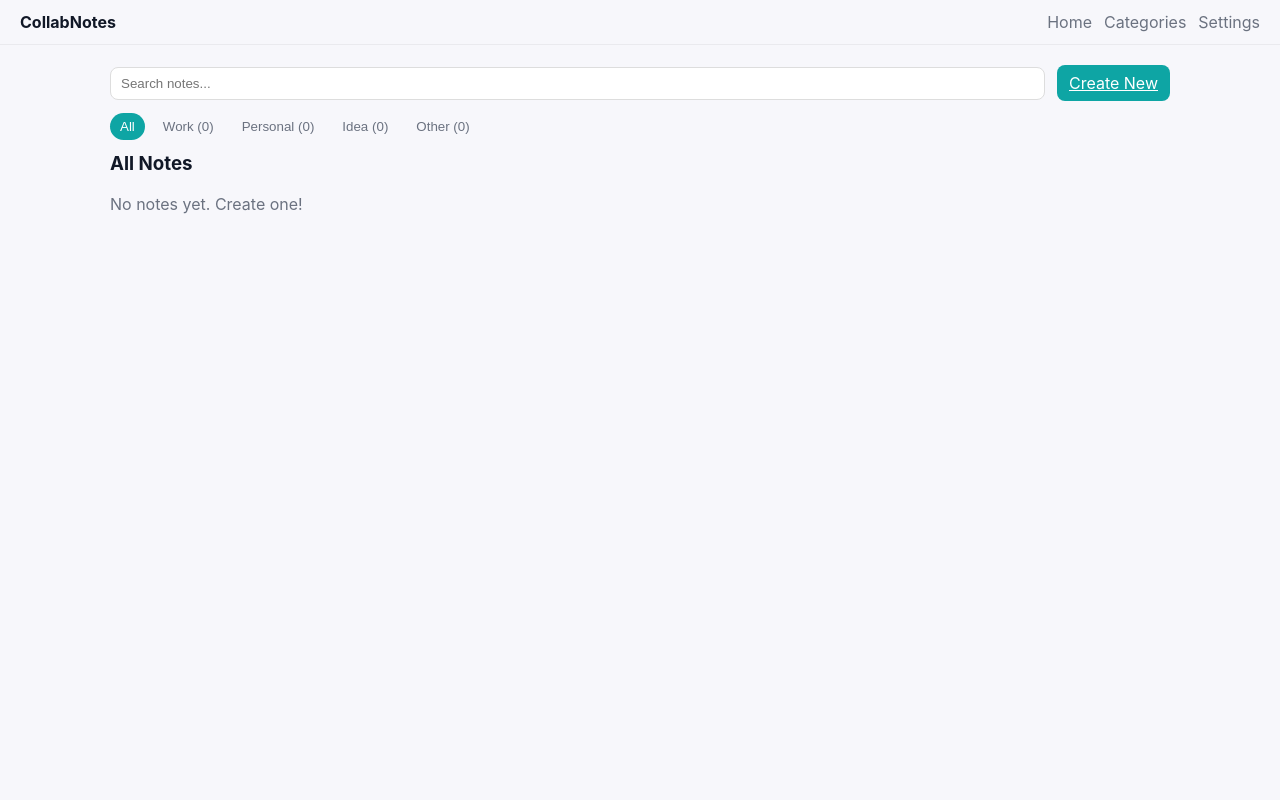
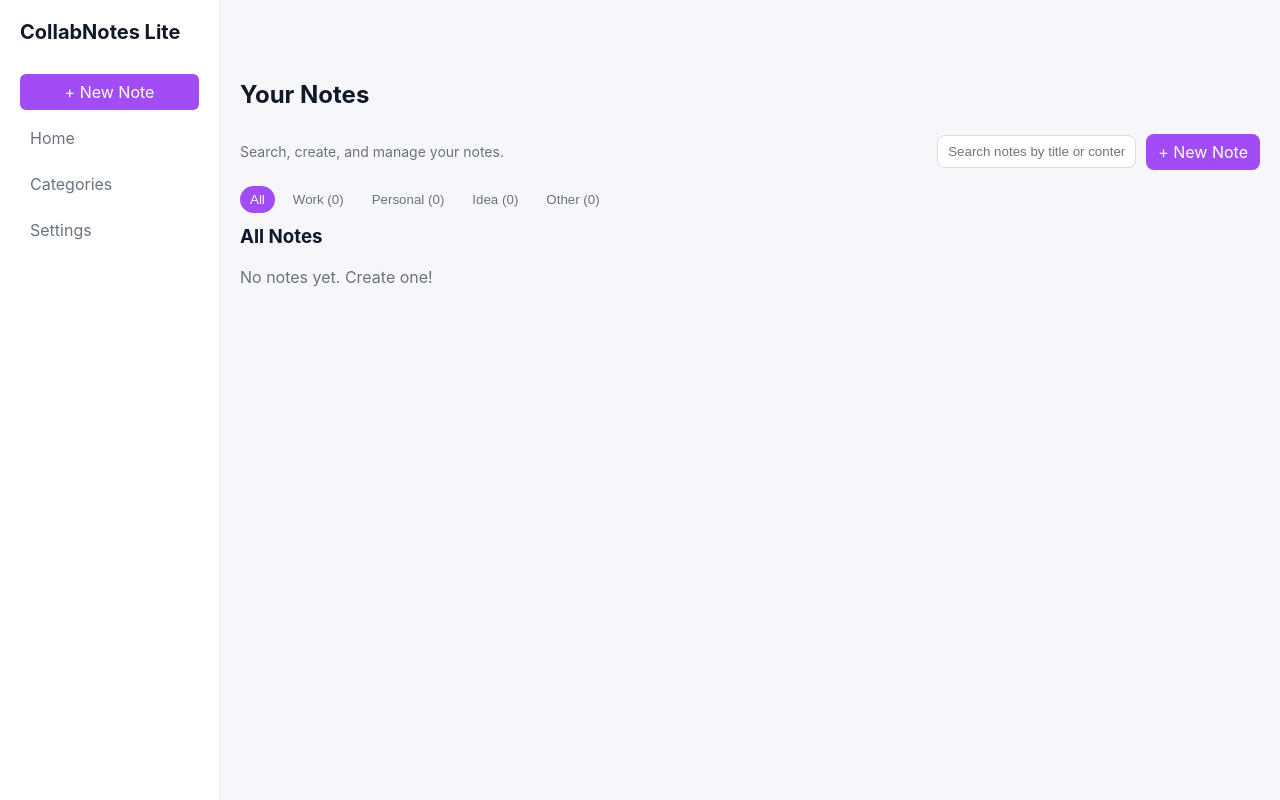
Before and after one commit to RehanaTehazeen/React-Project_-Notes-App, a React (Vite) app: page /login in a window 1280 px wide. Both pictures are taken after typing "Sample", "Sample123" into the empty fields and a click on the button "Login". Built offline with nearby package versions, Linux system fonts and the light colour scheme.

Commit message:
React App commit

```diff
--- a/src/App.jsx
+++ b/src/App.jsx
@@ -16,14 +16,15 @@ function Protected({ children }) {
 export default function App() {
   return (
     <div className="app-root">
-      <header className="app-header">
-        <Link to="/" className="logo">CollabNotes</Link>
-        <nav>
+      <aside className="sidebar">
+        <Link to="/" className="logo">CollabNotes Lite</Link>
+        <nav className = "sidebar-menu">
+          <Link to ="/new" className="btn"> + New Note</Link>
           <Link to="/">Home</Link>
           <Link to="/categories">Categories</Link>
           <Link to="/settings">Settings</Link>
         </nav>
-      </header>
+      </aside>
 
       <main className="app-main">
         <Routes>
@@ -39,3 +40,30 @@ export default function App() {
     </div>
   );
 }
+
+// export default function App() {
+//   return (
+//     <div className="app-root">
+//       <header className="app-header">
+//         <Link to="/" className="logo">CollabNotes Lite</Link>
+//         <nav>
+//           <Link to="/">Home</Link>
+//           <Link to="/categories">Categories</Link>
+//           <Link to="/settings">Settings</Link>
+//         </nav>
+//       </header>
+
+//       <main className="app-main">
+//         <Routes>
+//           <Route path="/login" element={<Login />} />
+//           <Route path="/" element={<Protected><Home/></Protected>} />
+//           <Route path="/new" element={<Protected><NoteEditor/></Protected>} />
+//           <Route path="/edit/:id" element={<Protected><NoteEditor/></Protected>} />
+//           <Route path="/categories" element={<Protected><Categories/></Protected>} />
+//           <Route path="/settings" element={<Protected><Settings/></Protected>} />
+//           <Route path="*" element={<Navigate to="/" />} />
+//         </Routes>
+//       </main>
+//     </div>
+//   );
+// }
--- a/src/pages/Categories.jsx
+++ b/src/pages/Categories.jsx
@@ -10,6 +10,7 @@ export default function Categories() {
   return (
     <div className="page categories-page">
       <h2>Categories</h2>
+      <p>Browse your notes by Category</p>
       <div className="categories-list">
         {CATEGORIES.map(cat => (
           <Link key={cat} to={`/?category=${encodeURIComponent(cat)}`} className="category-item">
--- a/src/pages/Home.jsx
+++ b/src/pages/Home.jsx
@@ -2,7 +2,7 @@ import React, { useContext, useEffect, useMemo, useState } from "react";
 import { Link } from "react-router-dom";
 import { AppContext } from "../contexts/AppContext";
 import NoteCard from "../components/NoteCard";
-// import { formatDistanceToNow } from "date-fns";
+
 
 const CATEGORIES = ["Work", "Personal", "Idea", "Other"];
 
@@ -10,17 +10,11 @@ export default function Home() {
   const { notes, setNotes, getAllNotes, deleteNote, togglePin, loading } = useContext(AppContext);
   const [q, setQ] = useState("");
   const [selectedCat, setSelectedCat] = useState("");
-//   const [searchParams] = useSearchParams();
 
-  useEffect(() => {
-    // initialize notes into context from mockApi if context empty
-    if (notes.length === 0) {
-      getAllNotes().then(fetched => {
-        if (fetched && fetched.length) setNotes(fetched);
-      });
-    }
-    // eslint-disable-next-line
-  }, []);
+
+useEffect(() => {
+  getAllNotes(); // will only fetch if notes empty
+}, []);
 
   // filtered notes
   const filtered = useMemo(() => {
@@ -30,20 +24,28 @@ export default function Home() {
       const qq = q.toLowerCase();
       arr = arr.filter(n => (n.title + " " + n.content).toLowerCase().includes(qq));
     }
-    // pinned first
     arr.sort((a,b) => (b.pinned === a.pinned) ? (new Date(b.updatedAt || b.createdAt) - new Date(a.updatedAt || a.createdAt)) : (b.pinned ? 1 : -1));
     return arr;
   }, [notes, q, selectedCat]);
 
-  // show pinned separately if any
   const pinned = filtered.filter(n => n.pinned);
   const others = filtered.filter(n => !n.pinned);
 
   return (
     <div className="page home-page">
       <div className="home-top">
-        <input className="search" placeholder="Search notes..." value={q} onChange={e=>setQ(e.target.value)} />
-        <Link to="/new" className="btn">Create New</Link>
+        <div className = "home-row1">
+          <h1>Your Notes</h1>
+        </div>
+        <div className = "home-row2">
+          <div className = "home-left-text">
+            <p>Search, create, and manage your notes.</p>
+          </div>
+          <div className = "home-right-text">
+            <input className="search" placeholder="Search notes by title or content." value={q} onChange={e=>setQ(e.target.value)} />
+            <Link to="/new" className="btn">+ New Note</Link>
+          </div>
+        </div>
       </div>
 
       <div className="categories-row">
--- a/src/pages/Login.jsx
+++ b/src/pages/Login.jsx
@@ -22,16 +22,18 @@ export default function Login() {
   return (
     <div className="auth-page">
       <form className="auth-card" onSubmit={handleSubmit}>
-        <h2>Login</h2>
+        <h1>CollabNotes Lite</h1>
+        <h2>Welcome Back</h2>
+        <p>Enter your credentials to access your notes</p>
         {error && <div className="error">{error}</div>}
         <label>Username
-          <input value={username} onChange={e=>setUsername(e.target.value)} />
+          <input placeholder= "Enter your username" value={username} onChange={e=>setUsername(e.target.value)} />
         </label>
         <label>Password
-          <input type="password" value={password} onChange={e=>setPassword(e.target.value)} />
+          <input type="password" placeholder = "Enter your password" value={password} onChange={e=>setPassword(e.target.value)} />
         </label>
         <button className="btn" type="submit">Login</button>
-        <p className="muted">Use any username & password (mock auth).</p>
+        <p className="muted">Use any username & password</p>
       </form>
     </div>
   );
--- a/src/styles.css
+++ b/src/styles.css
@@ -1,64 +1,360 @@
+.app-root {
+  display: flex;
+  min-height: 100vh;
+  width: 100%;
+}
+
+/* Main content area */
+.app-main {
+  flex: 1;                /* take remaining width next to sidebar */
+  padding: 20px;
+  max-width: 100%;         /* remove old max-width and centering */
+  margin-top: 60px;
+  box-sizing: border-box;
+}
+
+/* Remove margin:auto from root */
+#root {
+  max-width: 100%;
+  margin: 0;
+  padding: 0;
+}
+
 :root {
   --bg: #f7f7fb;
   --card: #fff;
   --text: #111827;
   --muted: #6b7280;
-  --accent: #0ea5a4;
+  --accent: #a14cf7;
 }
 [data-theme="dark"] {
   --bg: #0b1220;
   --card: #0f1724;
   --text: #e6eef6;
   --muted: #9aa8b8;
-  --accent: #06b6d4;
+  --accent: #a14cf7;
 }
 *{box-sizing:border-box}
-body { margin:0; font-family: Inter, ui-sans-serif, system-ui, -apple-system, "Segoe UI", Roboto, "Helvetica Neue"; background:var(--bg); color:var(--text); min-height:100vh;}
-.app-header { display:flex; align-items:center; justify-content:space-between; padding:12px 20px; background:transparent; border-bottom:1px solid rgba(0,0,0,0.05); }
-.logo { font-weight:700; text-decoration:none; color:var(--text); }
-.app-header nav a { margin-left:12px; text-decoration:none; color:var(--muted); }
-.app-main { padding:20px; max-width:1100px; margin:0 auto; }
+body {
+  margin:0;
+  font-family: Inter, ui-sans-serif, system-ui, -apple-system, "Segoe UI", Roboto, "Helvetica Neue";
+  background:var(--bg);
+  color:var(--text);
+  min-height:100vh;
+}
+.sidebar {
+  display: flex;
+  flex-direction: column;
+  align-items: flex-start;   /* stack items vertically */
+  justify-content: flex-start;
+  width: 220px;
+  min-height: 100vh;
+  background: var(--card);
+  border-right: 1px solid rgba(0,0,0,0.08);
+  padding: 20px;
+  gap: 20px;
+}
 
-.auth-page { display:flex; align-items:center; justify-content:center; height:70vh; }
-.auth-card { background:var(--card); padding:20px; width:340px; border-radius:8px; box-shadow:0 6px 18px rgba(2,6,23,0.08); }
-.auth-card h2 { margin-top:0; }
-.auth-card label { display:block; margin:10px 0; font-size:14px; color:var(--muted); }
-.auth-card input { width:100%; padding:8px 10px; margin-top:6px; border-radius:6px; border:1px solid #ddd; background:transparent; color:var(--text); }
+.logo {
+  font-weight: 700;
+  font-size: 20px;
+  text-decoration: none;
+  color: var(--text);
+  margin-bottom: 10px;
+}
 
-.btn { background:var(--accent); color:white; border:none; padding:8px 12px; border-radius:8px; cursor:pointer; }
-.btn.ghost { background:transparent; color:var(--text); border:1px solid rgba(0,0,0,0.08); }
-.btn.danger { background:#ef4444; }
-.muted { color:var(--muted); }
+.sidebar-menu {
+  display: flex;
+  flex-direction: column;   /* 👈 force vertical stacking */
+  gap: 10px;                /* space between links */
+  width: 100%;
+}
 
-.page h2, .page h3 { margin-top:0; }
+/* Sidebar menu links */
+.sidebar-menu a {
+  display: block;
+  text-decoration: none;
+  color: var(--muted);
+  padding: 8px 10px;
+  border-radius: 6px;
+  transition: background 0.2s, color 0.2s;
+}
 
-.home-top { display:flex; gap:12px; align-items:center; margin-bottom:12px; }
-.search { flex:1; padding:8px 10px; border-radius:8px; border:1px solid #ddd; }
+.sidebar-menu a:hover {
+  background: var(--accent);
+  color: white;
+}
 
-.categories-row { margin-bottom:12px; display:flex; gap:8px; flex-wrap:wrap; }
-.categories-row button { border:0; padding:6px 10px; border-radius:999px; background:transparent; cursor:pointer; color:var(--muted); }
-.categories-row button.active { background:var(--accent); color:white; }
+.auth-page {
+  display:flex;
+  align-items:center;
+  justify-content:center;
+  height:70vh;
+}
+.auth-card {
+  background:var(--card);
+  padding:20px;
+  width:450px;
+  border-radius:8px;
+  box-shadow:0 6px 18px rgba(2,6,23,0.08);
+}
+.auth-card h1,
+.auth-card h2,
+.auth-card p {
+  margin-top:0;
+  text-align: center;
+}
+.auth-card label {
+  display:block;
+  margin:10px 0;
+  font-size:14px;
+  color:var(--muted);
+}
+.auth-card input {
+  width:100%;
+  padding:8px 10px;
+  margin-top:6px;
+  border-radius:6px;
+  border:1px solid #ddd;
+  background:transparent;
+  color:var(--text);
+}
 
-.notes-grid { display:grid; grid-template-columns:repeat(auto-fill, minmax(240px,1fr)); gap:12px; }
+.btn {
+  background:var(--accent);
+  color:white !important;
+  border:none;
+  padding:8px 12px;
+  border-radius:8px;
+  cursor:pointer;
+  width: 100%;
+  text-align: center;
+  text-decoration: none;
+}
+.btn.ghost {
+  background:transparent;
+  color:#111827 !important;  /*var(--text) */
+  border:1px solid rgba(0,0,0,0.08);
+}
+.btn.danger {
+  background:#ef4444;
+}
+.muted {
+  color:var(--muted);
+}
 
-.note-card { background:var(--card); padding:12px; border-radius:10px; box-shadow:0 6px 18px rgba(2,6,23,0.04); display:flex; flex-direction:column; gap:8px; min-height:140px; }
-.note-head { display:flex; justify-content:space-between; align-items:center; gap:8px; }
-.note-title { font-weight:600; }
-.note-actions { display:flex; gap:6px; align-items:center; }
-.icon-btn { border:0; background:transparent; cursor:pointer; font-size:16px; }
-.note-preview { color:var(--muted); font-size:14px; min-height:40px; }
-.note-footer { display:flex; justify-content:space-between; align-items:center; }
-.badge { background:rgba(10,10,10,0.04); padding:4px 8px; border-radius:999px; font-size:12px; }
+.page h2,
+.page h3 {
+  margin-top:0;
+}
 
-.editor-card { background:var(--card); padding:16px; border-radius:10px; max-width:760px; margin:0 auto; }
-.editor-card label { display:block; margin:8px 0; color:var(--muted); }
-.editor-card input, .editor-card textarea, .editor-card select { width:100%; padding:8px 10px; border-radius:8px; border:1px solid #ddd; background:transparent; color:var(--text); margin-top:6px; }
-.editor-actions { display:flex; gap:8px; margin-top:12px; }
+.home-top {
+  display:flex;
+  /* justify-content: space-between; */
+  flex-direction: column;
+  gap:20px;
+  align-items:flex-start;
+  margin-bottom:12px;
+  width: 100%;
+}
+.home-row1 h1 {
+  margin: 0;
+  font-size: 24px;
+  align-items: left;
+}
 
-.categories-list { display:flex; flex-direction:column; gap:10px; max-width:480px; }
-.category-item { padding:12px; border-radius:8px; background:var(--card); display:flex; justify-content:space-between; text-decoration:none; color:var(--text); }
+.home-row2 {
+  display: flex;
+  justify-content: space-between; /* left text, right controls */
+  align-items: center;
+  gap: 10px;
+  width: 100%;
+}
 
-.setting-row { display:flex; justify-content:space-between; align-items:center; padding:12px; background:var(--card); border-radius:8px; margin-bottom:8px; }
+.home-left-text {
+  margin: 0;
+  font-size: 14px;
+  color: var(--muted);
+}
+
+.home-right-text {
+  display: flex;
+  gap: 10px;
+  align-items: center;
+}
+
+.search {
+  flex:1;
+  max-width: 600px;
+  padding:8px 10px;
+  border-radius:8px;
+  border:1px solid #ddd;
+}
+
+.categories-row {
+  margin-bottom:12px;
+  display:flex;
+  gap:8px;
+  flex-wrap:wrap;
+}
+.categories-row button {
+  border:0;
+  padding:6px 10px;
+  border-radius:999px;
+  background:transparent;
+  cursor:pointer;
+  color:var(--muted);
+}
+.categories-row button.active {
+  background:var(--accent);
+  color:white;
+}
+
+.notes-grid {
+  display:grid;
+  grid-template-columns:repeat(auto-fill, minmax(240px,1fr));
+  gap:12px;
+}
+
+.note-card {
+  background:var(--card);
+  padding:12px;
+  border-radius:10px;
+  box-shadow:0 6px 18px rgba(2,6,23,0.04);
+  display:flex;
+  flex-direction:column;
+  gap:8px;
+  min-height:140px;
+}
+.note-head {
+  display:flex;
+  justify-content:space-between;
+  align-items:center;
+  gap:8px;
+}
+.note-title {
+  font-weight:600;
+}
+.note-menu-wrapper {
+  position: relative;
+}
+
+.note-menu {
+  position: absolute;
+  top: 100%;         /* below the button */
+  right: 0;
+  background: var(--card);
+  border: 1px solid rgba(0,0,0,0.08);
+  border-radius: 6px;
+  box-shadow: 0 4px 12px rgba(0,0,0,0.1);
+  display: flex;
+  flex-direction: column;
+  min-width: 100px;
+  z-index: 10;
+}
+
+.note-menu button {
+  border: none;
+  background: transparent;
+  text-align: left;
+  padding: 8px 12px;
+  cursor: pointer;
+  color: var(--text);
+  font-size: 14px;
+}
+
+.note-menu button:hover {
+  background: var(--accent);
+  color: white;
+}
+
+.note-category {
+  display: inline-block;
+  padding: 4px 10px;
+  border-radius: 999px;
+  font-size: 12px;
+  color: white;
+  margin-top: 4px;
+}
+.note-actions {
+  display:flex;
+  gap:6px;
+  align-items:center;
+}
+.icon-btn {
+  border:0;
+  background:transparent;
+  cursor:pointer;
+  font-size:16px;
+}
+.note-preview {
+  color:var(--muted);
+  font-size:14px;
+  min-height:40px;
+}
+.note-footer {
+  display:flex;
+  justify-content:space-between;
+  align-items:center;
+}
+.badge {
+  background:rgba(10,10,10,0.04);
+  padding:4px 8px;
+  border-radius:999px;
+  font-size:12px;
+}
+
+.editor-card {
+  background:var(--card);
+  padding:16px;
+  border-radius:10px;
+  max-width:760px;
+  margin:0 auto;
+}
+.editor-card label {
+  display:block;
+  margin:8px 0;
+  color:var(--muted);
+}
+.editor-card input, .editor-card textarea, .editor-card select {
+  width:100%;
+  padding:8px 10px;
+  border-radius:8px;
+  border:1px solid #ddd;
+  background:transparent;
+  color:var(--text);
+  margin-top:6px;
+}
+.editor-actions {
+  display:flex;
+  gap:8px;
+  margin-top:12px;
+}
+
+.categories-list {
+  display:flex;
+  flex-direction:column;
+  gap:10px;
+  max-width:480px;
+}
+.category-item {
+  padding:12px;
+  border-radius:8px;
+  background:var(--card);
+  display:flex;
+  justify-content:space-between;
+  text-decoration:none;
+  color:var(--text);
+}
+
+.setting-row {
+  display:flex;
+  justify-content:space-between;
+  align-items:center;
+  padding:12px;
+  background:var(--card);
+  border-radius:8px;
+  margin-bottom:8px; }
 
 @media (max-width:600px) {
   .notes-grid { grid-template-columns:repeat(1,1fr); }
```
Also changed, not shown: src/components/NoteCard.jsx (+50 -14 lines), src/contexts/AppProvider.jsx (+6 -1 lines), src/pages/NoteEditor.jsx (+6 -5 lines), src/pages/Settings.jsx (+5 -2 lines).
